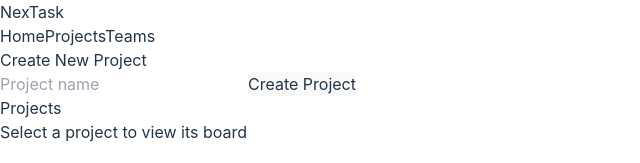
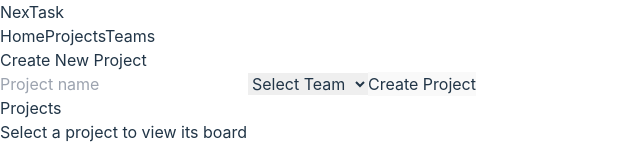
Before and after one commit to NimNim20/NexTask, a React (Vite) app: page /projects in a window 1280 px wide. Shown: the top 163 px of the page, without its empty margins (0-640 px from the left). Built offline with nearby package versions, Linux system fonts and the light colour scheme.

Commit message:
Small Refactor

```diff
--- a/src/components/Projects/ProjectCreation.tsx
+++ b/src/components/Projects/ProjectCreation.tsx
@@ -1,24 +1,29 @@
-// components/Projects/ProjectCreation.tsx
 import React, { useState } from 'react';
-import { Project } from '../../utils/projectsTypes';
+import { Project, Team } from '../../utils/projectsTypes';
 
 interface ProjectCreationProps {
   onCreateProject: (newProject: Project) => void;
+  teams: Team[];  // Add the teams prop
 }
 
-const ProjectCreation: React.FC<ProjectCreationProps> = ({ onCreateProject }) => {
+const ProjectCreation: React.FC<ProjectCreationProps> = ({ onCreateProject, teams }) => {
   const [projectName, setProjectName] = useState('');
+  const [selectedTeamId, setSelectedTeamId] = useState<string>('');  // Store the selected team id
 
   const handleCreate = () => {
-    if (projectName.trim()) {
+    if (projectName.trim() && selectedTeamId) {
+      const team = teams.find((t) => t.id === selectedTeamId);  // Find the team by id
+      if (team) {
         const newProject: Project = {
           id: Date.now().toString(),
           name: projectName,
-        team: null,
+          team: team,  // Assign the team object
           tasks: [],
         };
         onCreateProject(newProject);
         setProjectName('');
+        setSelectedTeamId('');
+      }
     }
   };
 
@@ -32,6 +37,18 @@ const ProjectCreation: React.FC<ProjectCreationProps> = ({ onCreateProject }) =>
         placeholder="Project name"
         className="p-2 mb-2 border rounded"
       />
+      <select
+        value={selectedTeamId}
+        onChange={(e) => setSelectedTeamId(e.target.value)}
+        className="p-2 mb-2 border rounded"
+      >
+        <option value="">Select Team</option>
+        {teams.map((team) => (
+          <option key={team.id} value={team.id}>
+            {team.name}
+          </option>
+        ))}
+      </select>
       <button onClick={handleCreate} className="bg-blue-500 text-white p-2 rounded">
         Create Project
       </button>
--- a/src/pages/Projects.tsx
+++ b/src/pages/Projects.tsx
@@ -1,7 +1,5 @@
-// components/Projects/Projects.tsx
-
 import React, { useState } from 'react';
-import { Project } from '../utils/projectsTypes';
+import { Project, Team } from '../utils/projectsTypes';
 import ProjectCreation from '../components/Projects/ProjectCreation';
 import ProjectList from '../components/Projects/ProjectList';
 import ProjectBoard from '../components/Projects/ProjectBoard';
@@ -10,6 +8,13 @@ const Projects: React.FC = () => {
   const [projects, setProjects] = useState<Project[]>([]);
   const [selectedProject, setSelectedProject] = useState<Project | null>(null);
   const [isSidebarVisible, setIsSidebarVisible] = useState(true);
+
+
+  const [teams] = useState<Team[]>([
+    { id: '1', name: 'Development' },
+    { id: '2', name: 'Design' },
+    { id: '3', name: 'Marketing' },
+  ]);
 
   const handleCreateProject = (newProject: Project) => {
     setProjects(prevProjects => [...prevProjects, newProject]);
@@ -35,7 +40,7 @@ const Projects: React.FC = () => {
     <div className="flex h-screen bg-slate-800">
       {isSidebarVisible && (
         <div className="w-1/6 bg-white p-4 overflow-y-auto transition-all duration-300 ease-in-out">
-          <ProjectCreation onCreateProject={handleCreateProject} />
+          <ProjectCreation onCreateProject={handleCreateProject} teams={teams} />
           <ProjectList
             projects={projects}
             onSelectProject={handleSelectProject}
--- a/src/utils/projectsTypes.ts
+++ b/src/utils/projectsTypes.ts
@@ -19,7 +19,7 @@ export interface User {
 }
 
 export interface Team {
-  id: number;
+  id: string;
   name: string;
 }
 
```
Lines whose indentation alone changed are shown as unchanged.
